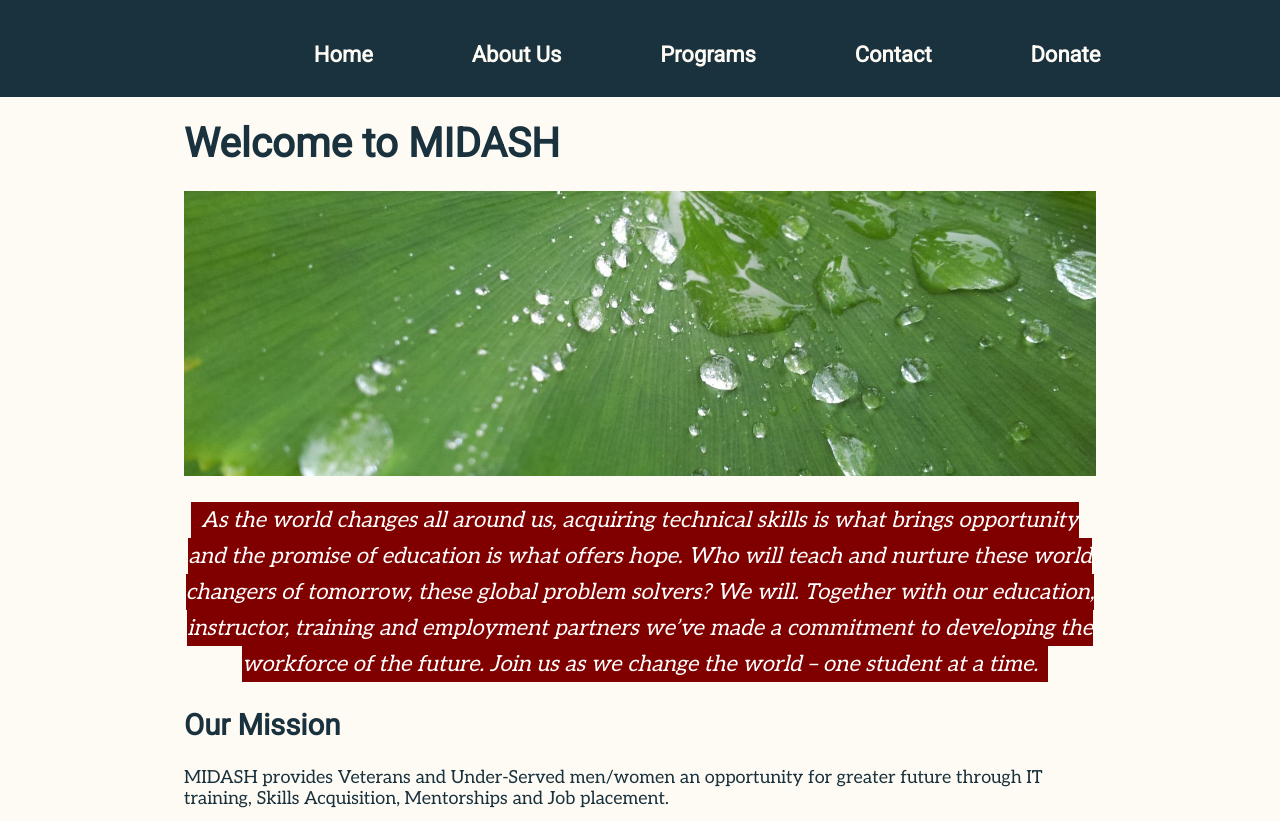
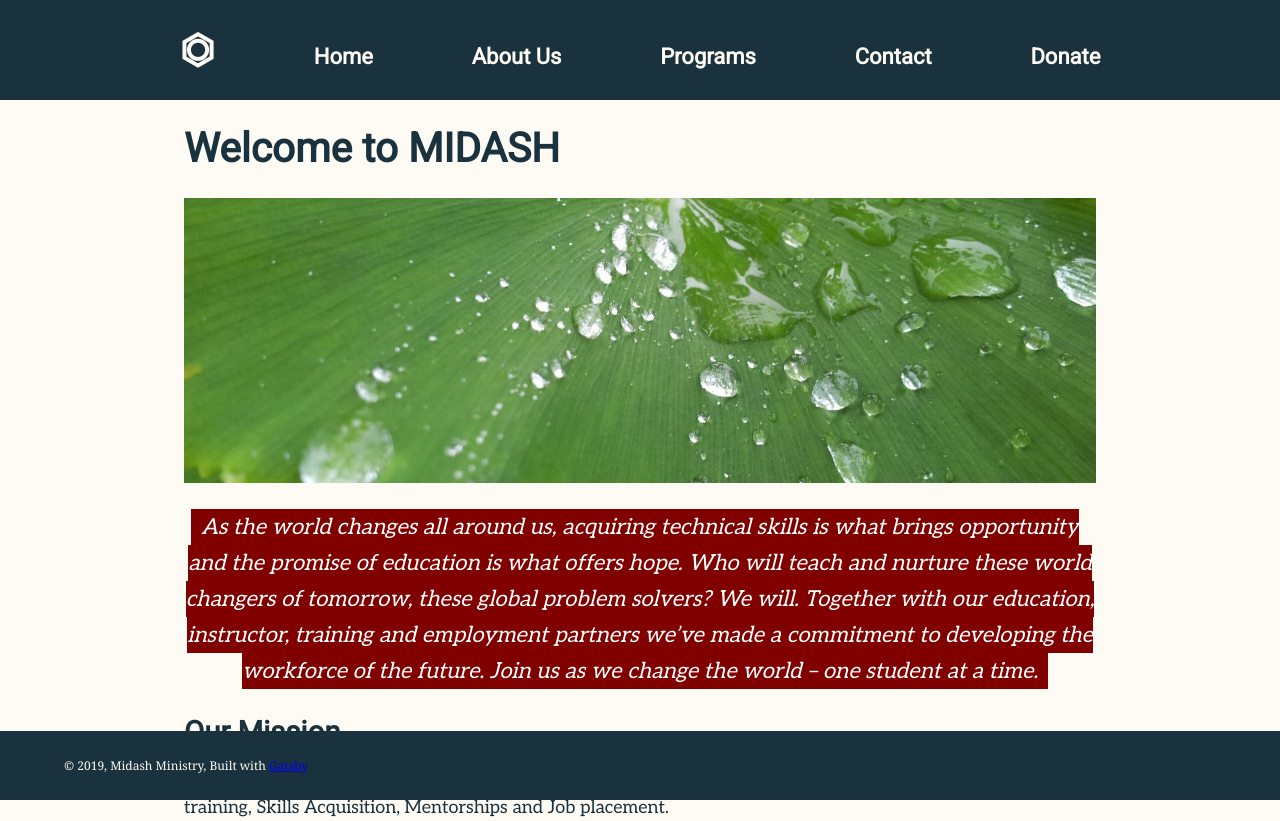
Before and after one commit to nicktu12/midash, a Gatsby site: page / in a window 1280 px wide. Shown: the top 821 px of the page. Built offline with nearby package versions, Linux system fonts and the light colour scheme; Gatsby itself is replaced by a stand-in of ours.

Commit message:
Style footer and header

```diff
--- a/src/components/header.js
+++ b/src/components/header.js
@@ -13,7 +13,7 @@ const Header = ({ siteTitle }) => (
         justifyContent: `space-between`,
       }}
     >
-      <h1 style={{ margin: 0 }}>⏣</h1>
+      <h1 style={{ margin: 0, color: `#FEFBF5` }}>⏣</h1>
       <h1 style={{ margin: 0 }}>
         <Link
           to="/"
--- a/src/components/layout.js
+++ b/src/components/layout.js
@@ -20,6 +20,23 @@ const Layout = ({ children }) => (
     render={data => (
       <>
         <Header siteTitle={data.site.siteMetadata.title} />
+      <footer
+        className="dark-bg"
+        style={{
+          position: `absolute`,
+          bottom: `0`,
+          paddingBottom: `1.45rem`,
+          paddingTop: `1.45rem`,
+          color: `#FEFBF5`,
+          width: `100%`,
+          paddingLeft: `5%`,
+          fontSize: `12px`,
+        }}
+        >
+          © {new Date().getFullYear()}, Midash Ministry, Built with
+          {` `}
+          <a href="https://www.gatsbyjs.org">Gatsby</a>
+        </footer>
         <div
           className="light-bg"
           style={{
@@ -29,11 +46,6 @@ const Layout = ({ children }) => (
           }}
         >
           {children}
-          <footer>
-            © {new Date().getFullYear()}, Built with
-            {` `}
-            <a href="https://www.gatsbyjs.org">Gatsby</a>
-          </footer>
         </div>
       </>
     )}
--- a/src/pages/index.js
+++ b/src/pages/index.js
@@ -34,7 +34,7 @@ const IndexPage = () => (
     <p>MIDASH provides Veterans and Under-Served men/women an opportunity for greater future through IT training, Skills Acquisition, Mentorships and Job placement.</p>
     <h2>Our Vision</h2>
     <p>MIDASH is dedicated to bring life changing experience for veterans and under-served community by restoring hope through life skills empowerment so as to bring reduction in homeless community and elimination of poverty.</p>
-    <div>
+    <div style={{display: `none`}}>
       <p style={{width: `200px`, height: `200px`, backgroundColor: `#FEFBF5`}}>light</p>
       <p style={{width: `200px`, height: `200px`, backgroundColor: `#1A323D`}}>dark</p>
       <p style={{width: `200px`, height: `200px`, backgroundColor: `#B5DEF0`}}>lightb</p>
--- a/src/styles/global.css
+++ b/src/styles/global.css
@@ -14,6 +14,7 @@ body {
 h1, h2, h3, h4, h5, h6 {
   font-family: 'Roboto', sans-serif;
   color: #1A323D;
+  line-height: normal;
 }
 
 /*Aleo elements*/
```
